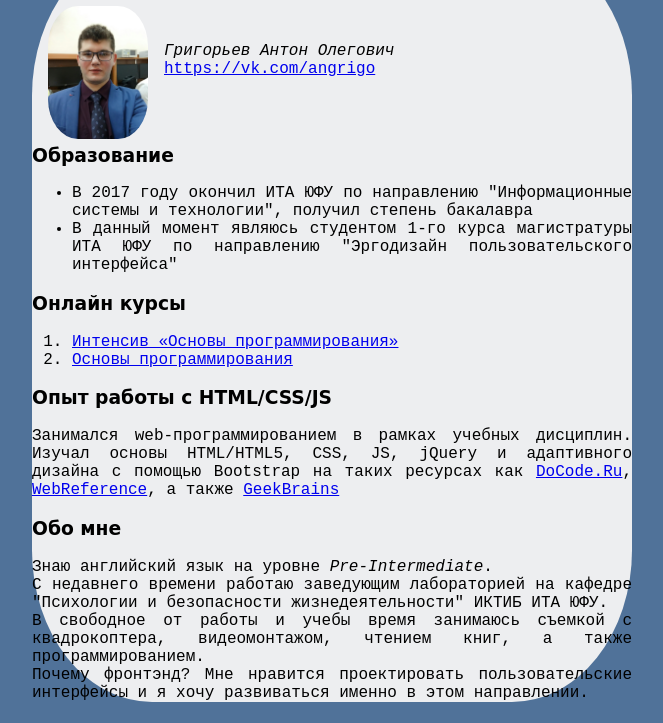
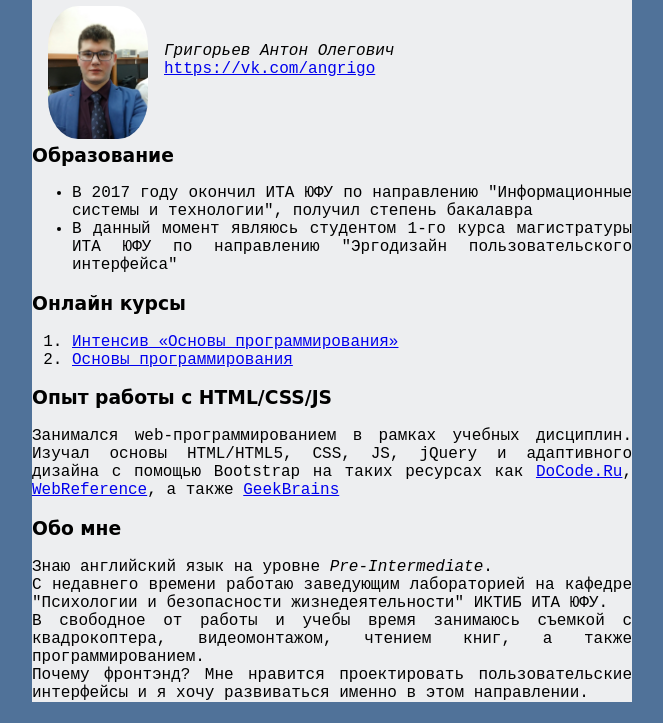
Before and after one commit to angrigo1/angrigo1.github.io, a plain HTML site: page index.html in a window 1280 px wide. Shown: the part 77-800 px from the top of the page, without its empty margins (308-971 px from the left). Drawn offline with Linux system fonts and the light colour scheme.

Commit message:
Update style.css

```diff
--- a/style.css
+++ b/style.css
@@ -1,14 +1,12 @@
 @import url('https://fonts.googleapis.com/css?family=Lobster');
 body {
   background-color:  #507299;
-  border-radius: 20%;
 }
 #wrapper {
    width: 600px;
    height: 100%;
    margin: 0 auto;
   background: #edeef0;
-  border-radius: 20%;
 }
 #content {
    width: 600px;
```
